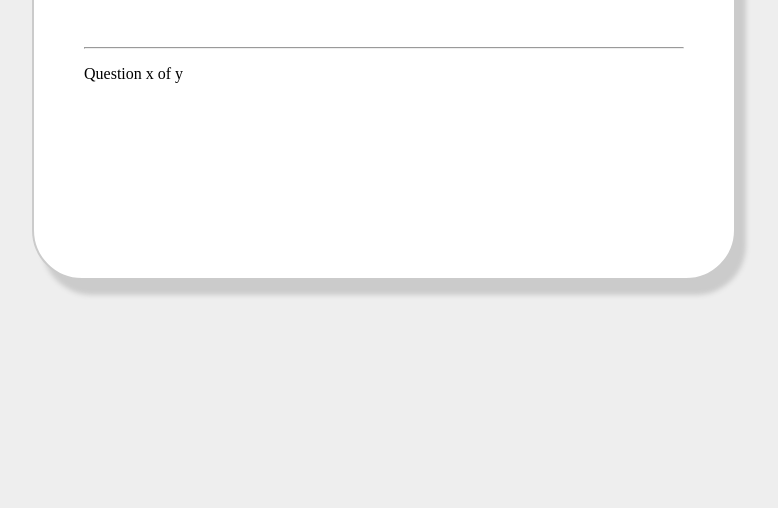
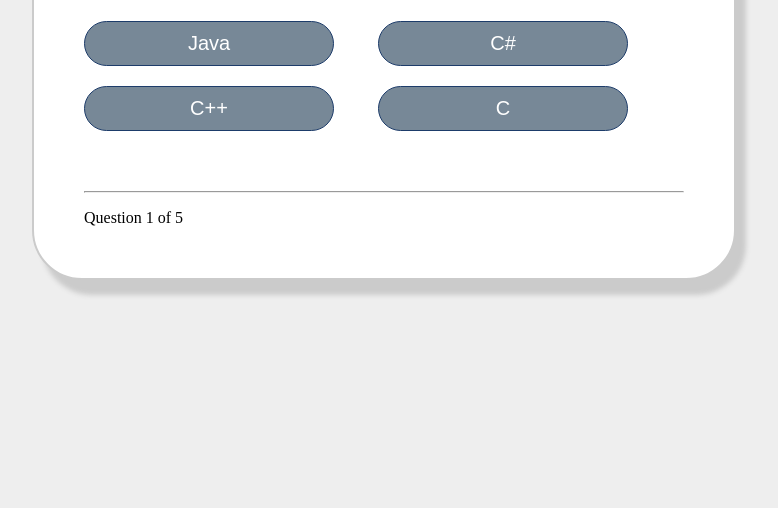
Before and after one commit to Stasiperez85/oop-book-list, a plain HTML site: page index.html in a window 1280 px wide. Shown: the part 292-800 px from the top of the page, without its empty margins (256-1034 px from the left). Drawn offline with Linux system fonts and the light colour scheme.

Commit message:
finalize quesitons and answers

```diff
--- a/app.js
+++ b/app.js
@@ -1,7 +1,54 @@
+function populate() {
+    if (quiz.isEnded()) {
+        showScores();
+    }
+    else {
+        //show quesiton
+        var element = document.getElementById("question");
+        element.innerHTML = quiz.getQuestionIndex().text;
+
+        //show choices
+        var choices = quiz.getQuestionIndex().choices;
+        for (var i = 0; i < choices.length; i++) {
+            var element = document.getElementById("choice" + i);
+            element.innerHTML = choices[i];
+            guess("btn" + i, choices[i]);
+        }
+        showProgress();
+    }
+};
+
+
+function guess(id, guess) {
+    var button = document.getElementById(id);
+    button.onclick = function () {
+        quiz.guess(guess);
+        populate();
+    }
+}
+
+function showProgress() {
+    var currentQuestionNumber = quiz.questionIndex + 1;
+    var element = document.getElementById('progress');
+    element.innerHTML = "Question " + currentQuestionNumber + " of " + quiz.questions.length;
+
+}
+
+function showScores() {
+    var gameOverHtml = "<h1>Results</h1>";
+    gameOverHtml += "<h2 id='score'> Your scores: " + quiz.score + "</h2>";
+    var element = document.getElementById("quiz");
+    element.innerHTML = gameOverHtml;
+}
+
 var questions = [
-    new Questions("Which one is not an object oriented programming language?", ["Java", "C#", "C++", "C"], "C"),
-    new Questions("Which language is used for styling web pages?", ["HTML", "JQuery", "CSS", "XML"], "CSS"),
-    new Questions("There are _____ main components of object oriented programming.", ["1", "6", "3", "4"], "4"),
-    new Questions("Which language is used for web apps?", ["PHP", "Python", "Javascript", "All"], "All"),
-    new Questions("MVC is a ___.", ["Lanuage", "Library", "Framework", "All"], "Framework")
+    new Question("Which one is not an object oriented programming language?", ["Java", "C#", "C++", "C"], "C"),
+    new Question("Which language is used for styling web pages?", ["HTML", "JQuery", "CSS", "XML"], "CSS"),
+    new Question("There are _____ main components of object oriented programming.", ["1", "6", "3", "4"], "4"),
+    new Question("Which language is used for web apps?", ["PHP", "Python", "Javascript", "All"], "All"),
+    new Question("MVC is a ___.", ["Lanuage", "Library", "Framework", "All"], "Framework")
 ];
+
+var quiz = new Quiz(questions);
+
+populate();
--- a/index.html
+++ b/index.html
@@ -28,9 +28,12 @@
             <footer>
                 <p id="progress">Question x of y</p>
             </footer>
-
         </div>
     </div>
+
+    <script src="quiz_controller.js"></script>
+    <script src="question.js"></script>
+    <script src="app.js"></script>
 </body>
 
 </html>
--- a/quiz_controller.js
+++ b/quiz_controller.js
@@ -13,9 +13,9 @@
 }
 
 Quiz.prototype.guess = function (answer) {
-    this.questionIndex++;
-
     if (this.getQuestionIndex().correctAnswer(answer)) {
         this.score++;
     }
+
+    this.questionIndex++;
 }
--- a/style.css
+++ b/style.css
@@ -47,6 +47,12 @@
     padding: 10px 10px;
 }
 
+#score {
+    color: #5a6772;
+    text-align: center;
+    font-size: 30px;
+}
+
 #progess {
     color: #2b2b2b;
     font-size: 18px;
```
